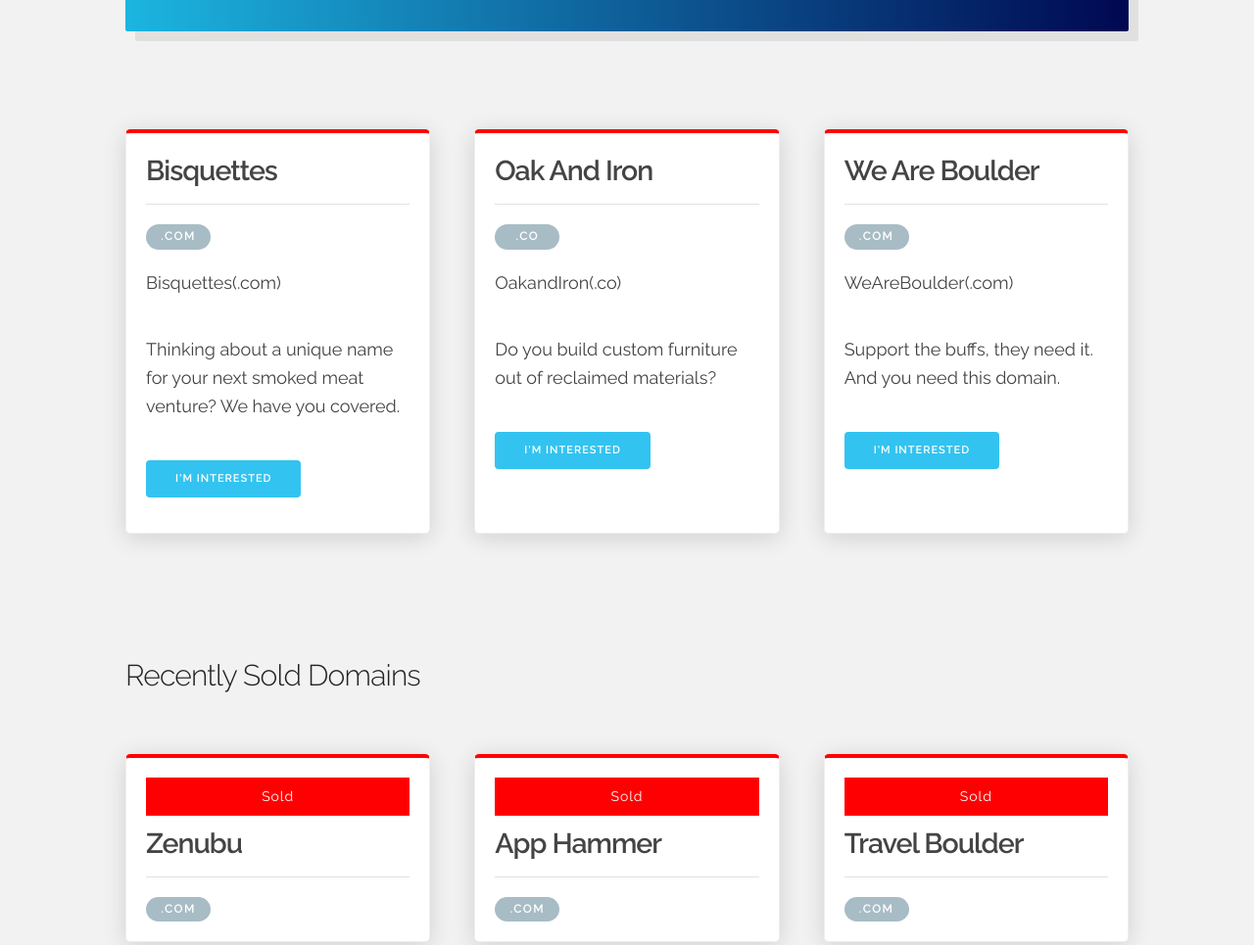
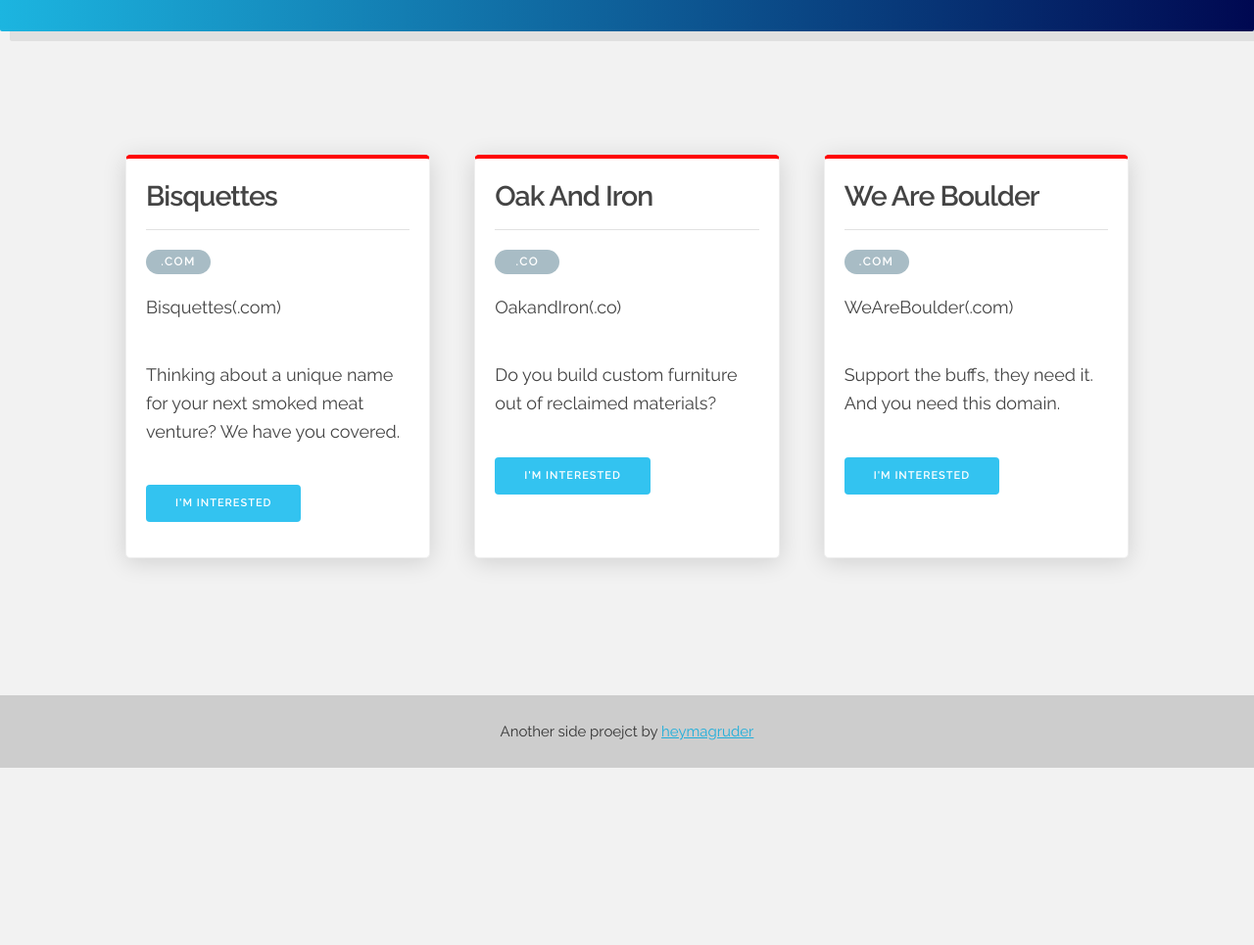
Before and after one commit to heymagruder/nameies, a plain HTML site: page index.html in a window 1280 px wide. Shown: the part 960-1925 px from the top of the page at 98% size. After the commit the page ends 1744 px from the top, so only its background shows below. Drawn offline with nearby package versions, Linux system fonts and the light colour scheme.

Commit message:
small edits

```diff
--- a/index.html
+++ b/index.html
@@ -76,8 +76,13 @@
               <p>Sometimes the most direct names are the easiest to remember.</p>
               <a class="button button-primary" href="mailto:heymagruder@gmail.com?Subject=Nameies Domain">I'm Interested</a>
             </div>
+
           </article>
-                   </div><!-- Close Main Grid -->
+          </div>
+          </div>
+</div><!-- Close Main Grid -->
+
+
            <div class="row">
             <div class="tweleve columns">
              <div class="banner-ad">
@@ -85,9 +90,12 @@
                  <a class="button" href="http://www.cmagruder.me/">Get Started</a>
              </div>
             </div>
-           </div>
+           </div><!-- End CTA Main Grid -->
 
- <main class="grid">
+  <div class="container" style="margin-top: 2%">
+    <div class="row">
+      <div class="twelve columns">
+        <main class="grid">
 
           <article>
             <div class="text">
@@ -123,16 +131,18 @@
             </div>
           </article>
 
-    <div class="row">
+
+
+<!--     <div class="row">
       <div class="twelve columns">
         <div class="recently-sold">
           <h4>Recently Sold Domains</h4>
         </div>
       </div>
     </div>
-</div> <!-- close main grid div -->
 
- <main class="grid">
+
+<main class="grid">
           <article>
             <div class="text">
             <div class="promo">Sold</div>
@@ -157,11 +167,12 @@
             </div>
           </article>
 
-        </main>
+</main> -->
 
       </div>
     </div>
 </div>
+</div> <!-- close main grid div -->
 
 <footer>
   Another side proejct by <a href="http://www.heymagruder.com" target="_blank">heymagruder</a>
```
